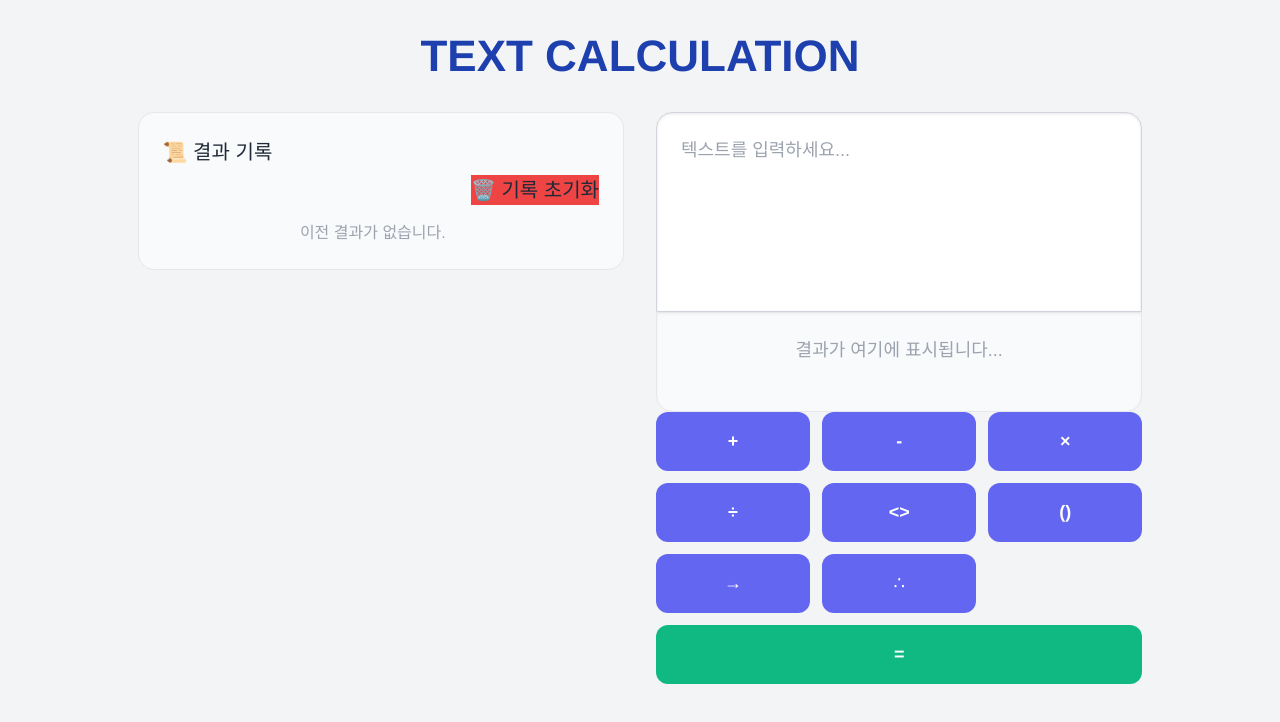
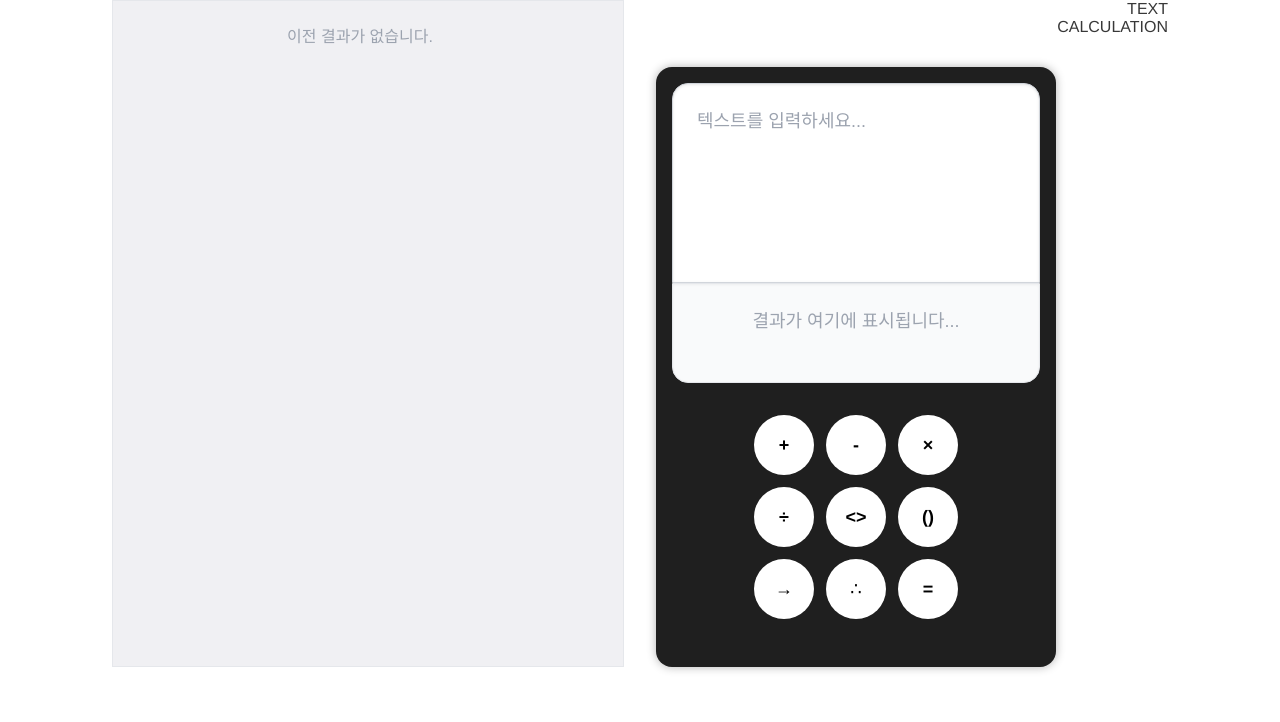
Before and after one commit to jinwoo33588/20251R0136COSE48001, a React (Vite) app: page / in a window 1280 px wide. Shown: the top 722 px of the page. Built offline with nearby package versions, Linux system fonts and the light colour scheme.

Commit message:
5/4 design+drag

```diff
--- a/src/App.css
+++ b/src/App.css
@@ -1,5 +1,5 @@
 body {
-  background-color: #f3f4f6;
+  background-color: #ffffff;
   margin: 0;
   font-family: 'Pretendard', 'Helvetica Neue', sans-serif;
 }
@@ -7,14 +7,14 @@ body {
 .container {
   max-width: 1280px;
   margin: 0 auto;
-  padding: 2rem;
+  padding: 0rem;
 }
 
 .title {
-  font-size: 2.75rem;
-  font-weight: 800;
-  text-align: center;
-  color: #1e40af;
+  font-size: 1.0rem;
+  font-weight: 500;
+  text-align: right;
+  color: #383838;
   margin-bottom: 2rem;
 }
 
@@ -23,11 +23,11 @@ body {
   display: flex;
   gap: 2rem;
   justify-content: center;
-  align-items: flex-start;
+  align-items: stretch;
 }
 
 /* 오른쪽 (입력/결과/버튼) */
-.right-box {
+.right-panel {
   display: flex;
   flex-direction: column;
   gap: 0.0rem;
@@ -38,21 +38,23 @@ body {
 .history-box {
   width: 40%;
   padding: 1.5rem;
-  background-color: #f9fafb;
+  background-color: #F0F0F3;
   border: 1px solid #e5e7eb;
-  border-radius: 1rem;
+  border-radius: 0rem;
 }
 
-.history-box h2 {
-  font-size: 1.25rem;
-  margin-bottom: 1rem;
-  color: #1f2937;
-}
 
 .history-scroll {
-  max-height: 30rem;
+  max-height: 100vh;
   overflow-y: auto;
   padding-right: 1rem;
+
+   /* 스크롤바 숨기기 (크로스브라우저 대응) */
+   scrollbar-width: none;        /* Firefox */
+   -ms-overflow-style: none;     /* IE, Edge */
+}
+.history-scroll::-webkit-scrollbar {
+  display: none;
 }
 
 .empty-history {
@@ -67,16 +69,25 @@ body {
   padding: 0.5rem 0;
   border-bottom: 1px solid #e5e7eb;
   font-size: 1rem;
-  color: #4b5563;
+  color: #000000;
+
+}
+
+.history-item:hover {
+  background-color: #E9E9EC; /* 살짝 밝은 회색 배경 */
+  cursor: pointer;           /* 커서 모양을 손가락으로 변경 */
 }
 
 .history-buttons {
-  display: flex;
+  display: none; /* 기본 상태에서는 숨김 */
   gap: 0.25rem;
 }
-
+.history-item:hover .history-buttons {
+  display: flex; /* hover 시 보이게 함 */
+}
+/*삭제버튼*/
 .mini-button {
-  background-color: #d1d5db;
+  background-color:transparent;
   color: #374151;
   border: none;
   padding: 0.25rem 0.5rem;
@@ -86,24 +97,25 @@ body {
   transition: background-color 0.2s ease;
 }
 
-.mini-button:hover {
-  background-color: #9ca3af;
+/*계산기모양*/
+.panel-box {
+  background-color: #1f1f1f; /* 진한 검정 배경 */
+  padding: 1rem;
+  border-radius: 1rem;
+  box-shadow: 0 0 10px rgba(0,0,0,0.3);
+  display: flex;
+  flex-direction: column;
+  gap: 0rem;
+  max-width: 400px;
+  min-height: 600px;
 }
 
-.mini-button.danger {
-  background-color: #f87171;
-}
-
-.mini-button.danger:hover {
-  background-color: #ef4444;
-}
 
 /* 입력창 */
 .input-area {
   height: 200px;
   background-color: #ffffff;
-  border-top-right-radius: 1rem;
-  border-top-left-radius: 1rem;
+  border-radius: 1rem;
   border: 1px solid #d1d5db;
   padding: 1.5rem;
   font-size: 1.125rem;
@@ -111,6 +123,10 @@ body {
   box-shadow: inset 0 1px 3px rgba(0,0,0,0.1);
   outline: none;
   width: 100%;
+  box-sizing: border-box;
+  border-bottom-left-radius: 0;  /* 아래쪽 모서리 제거 */
+  border-bottom-right-radius: 0;
+  margin: 0;
 }
 
 .input-area:focus {
@@ -122,14 +138,18 @@ body {
 .result-box {
   background-color: #f9fafb;
   border: 1px solid #e5e7eb;
-  border-bottom-right-radius: 1rem;
-  border-bottom-left-radius: 1rem;
+  border-radius: 1rem;
+  border-top-left-radius: 0;     /* 위쪽 모서리 제거 */
+  border-top-right-radius: 0;
   padding: 1.5rem;
   min-height: 100px;
   font-size: 1.125rem;
   color: #374151;
   box-shadow: inset 0 1px 3px rgba(0,0,0,0.05);
   width: 100%;
+  box-sizing: border-box;
+  margin: 0;
+
 }
 
 .result-box.empty {
@@ -140,25 +160,33 @@ body {
 /* 버튼들 */
 .operator-grid {
   display: grid;
-  grid-template-columns: repeat(3, 1fr);
+  grid-template-columns: repeat(3, 1fr); /* 3열 */
   gap: 0.75rem;
-  width: 100%;
+  width: fit-content;             /* 버튼에 맞는 크기로 */
+  margin: 0 auto;                 /* 수평 가운데 정렬 */
+  margin-top: auto;      /* 위쪽 공간을 자동으로 채움 */
+  margin-bottom: auto;   /* 아래쪽 공간도 자동으로 채움 */
 }
 
+
 .operator-button {
-  background-color: #6366f1;
-  color: white;
+  background-color: #ffffff;
+  color: black;
   font-size: 1.125rem;
   font-weight: bold;
-  padding: 1rem;
+  width: 60px;
+  height: 60px;
   border: none;
-  border-radius: 0.75rem;
+  border-radius: 50%;
   transition: transform 0.2s ease;
   cursor: pointer;
+  display: flex;
+  align-items: center;
+  justify-content: center;
 }
 
 .operator-button:hover {
-  background-color: #4f46e5;
+  background-color: #D1D1D1;
   transform: scale(1.05);
 }
 
@@ -179,31 +207,3 @@ body {
   background-color: #059669;
   transform: scale(1.05);
 }
-
-/* 결과 복사 & 기록 초기화 */
-.result-buttons {
-  display: flex;
-  justify-content: flex-end;
-  gap: 1rem;
-  margin-top: 0.5rem;
-}
-
-.clear-hisory {
-  background-color: #3b82f6;
-  color: white;
-  padding: 0.5rem 1rem;
-  font-size: 0.95rem;
-  font-weight: 600;
-  border: none;
-  border-radius: 0.5rem;
-  cursor: pointer;
-  transition: background-color 0.2s ease;
-}
-
-.clear-history:hover {
-  background-color: #2563eb;
-}
-
-.clear-history.danger {
-  background-color: #ef4444;
-}
--- a/src/App.jsx
+++ b/src/App.jsx
@@ -9,8 +9,42 @@ function App() {
   const handleInsert = (value) => {
     setInput((prev) => prev + ' ' + value + ' ');
   };
+  const handleEvaluate = () => {
+    const tokens = input.trim().split(/\s+/);
+    if (tokens.length < 3) {
+      setResult('올바른 형식으로 입력해주세요.');
+      setHistory((prev) => [...prev, '❌ 올바른 형식으로 입력해주세요.']);
+      return;
+    }
 
-  const handleEvaluate = async () => {
+    let output = tokens[0];
+    let i = 1;
+    while (i < tokens.length - 1) {
+      const op = tokens[i];
+      const next = tokens[i + 1];
+      output = applyMeaning(output, next, op);
+      i += 2;
+    }
+
+    setResult(output);
+    setHistory((prev) => [...prev, ` ${output}`]);
+  };
+
+  const applyMeaning = (a, b, op) => {
+    switch (op) {
+      case '+': return `${a}와 ${b}이(가) 결합되어 새로운 의미를 형성합니다`;
+      case '-': return `${a}에서 ${b}의 개념이 제거되어 정제된 의미가 됩니다`;
+      case '×': return `${a}과 ${b}이(가) 곱해져 복합적인 의미를 가집니다`;
+      case '÷': return `${a}을(를) ${b}로 나눠 세부 요소를 분리합니다`;
+      case '<>': return `${a}과 ${b}은(는) 대조적인 개념으로 비교됩니다`;
+      case '→': return `${a}이(가) ${b}으로 변화합니다`;
+      case '()': return `${a} 안에 ${b}이(가) 부가적으로 포함됩니다`;
+      case '∴': return `${a}와 ${b}으로부터 논리적인 결론이 도출됩니다`;
+      default: return `${a} ${op} ${b}`;
+    }
+  };
+
+  /*const handleEvaluate = async () => {
     if (!input.trim()) {
       setResult('입력값이 없습니다.');
       return;
@@ -28,7 +62,7 @@ function App() {
     }
   };
 
-  /*const callOpenAI = async (inputText) => {
+  const callOpenAI = async (inputText) => {
     console.log("📤 OpenAI 요청 내용:", inputText);
     try {
       const response = await fetch('https://api.openai.com/v1/chat/completions', {
@@ -66,7 +100,8 @@ function App() {
       console.error('❌ OpenAI API 오류:', err);
       return null;
     }
-  };*/
+  };
+  */
 
   const handleCopyResult = () => {
     if (result) {
@@ -89,36 +124,42 @@ function App() {
   const handleDeleteItem = (index) => {
     setHistory((prev) => prev.filter((_, i) => i !== index));
   };
+  /*드래그 기능 */
+   // 드래그 시작할 때 실행
+  const handleDragStart = (e, text) => {
+    e.dataTransfer.setData("text/plain", text);
+  };
+
+  // 드롭 가능한 영역 위에 올라왔을 때 기본 동작 막기
+  const handleDragOver = (e) => {
+    e.preventDefault(); // 꼭 필요!
+  };
+
+  // 드롭했을 때 실행
+  const handleDrop = (e) => {
+    e.preventDefault();
+    const droppedText = e.dataTransfer.getData("text/plain");
+    setInput((prev) => prev + ' ' + droppedText);
+  };
 
   return (
     <div className="container">
-      <h1 className="title">TEXT CALCULATION</h1>
+      <div className="main-section">
 
-      <div className="main-section">
-        {/* 결과 기록 영역 */}
         <div className="history-box">
-          <h2>
-            📜 결과 기록
-            <div className="result-buttons">
-              <button onClick={handleClearHistory} className="clear-history danger">
-                🗑️ 기록 초기화
-              </button>
-            </div>
-          </h2>
+
           <div className="history-scroll">
             {history.length === 0 ? (
               <p className="empty-history">이전 결과가 없습니다.</p>
             ) : (
               history.map((item, index) => (
-                <div key={index} className="history-item">
+                <div key={index} className="history-item"
+                draggable
+                onDragStart={(e) => handleDragStart(e, item)}>
                   <span>{item}</span>
                   <div className="history-buttons">
-                    <button onClick={() => handleCopyItem(item)} className="mini-button">
-                      복사
-                    </button>
-                    <button onClick={() => handleDeleteItem(index)} className="mini-button">
-                      삭제
-                    </button>
+                    {/*<button onClick={() => handleCopyItem(item)} className="mini-button">📋</button>*/}
+                    <button onClick={() => handleDeleteItem(index)} className="mini-button danger"> X </button>
                   </div>
                 </div>
               ))
@@ -126,13 +167,16 @@ function App() {
           </div>
         </div>
 
-        {/* 입력 및 결과 영역 */}
-        <div className="right-box">
+        <div className="right-panel">
+          <h1 className="title">TEXT <br />CALCULATION</h1>
+          <div className="panel-box">
           <textarea
             className="input-area"
             placeholder="텍스트를 입력하세요..."
             value={input}
             onChange={(e) => setInput(e.target.value)}
+            onDrop={handleDrop}
+            onDragOver={handleDragOver}
           />
 
           <div className={result ? 'result-box' : 'result-box empty'}>
@@ -140,20 +184,18 @@ function App() {
           </div>
 
           <div className="operator-grid">
-            {['+', '-', '×', '÷', '<>', '()', '→', '∴'].map((op) => (
-              <button
-                key={op}
-                className="operator-button"
-                onClick={() => handleInsert(op)}
-              >
-                {op}
+            {['+', '-', '×', '÷', '<>', '()', '→', '∴', '='].map((op) => (
+            <button
+              key={op}
+              className="operator-button"
+              onClick={() => op === '=' ? handleEvaluate() : handleInsert(op)}
+            >
+              {op}
               </button>
             ))}
-            <button className="equal-button" onClick={handleEvaluate}>
-              =
-            </button>
           </div>
         </div>
+      </div>
       </div>
     </div>
   );
```
Also changed, not shown: 1 other file (tests, documents, lock files or other folders).
